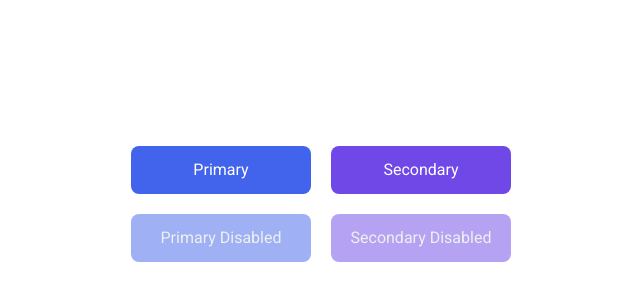
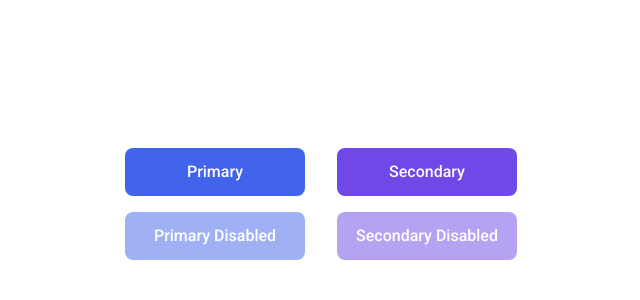
Before and after one commit to js-tasks-ru/htmlcss-20250522_ekaterina021, a website: page 03-lection1/01-button/index.html in a window 1280 px wide. Shown: the part 196-496 px from the top of the page, without its empty margins (319-959 px from the left). Drawn offline with Linux system fonts and the light colour scheme.

Commit message:
fix review comments

```diff
--- a/03-lection1/01-button/button.css
+++ b/03-lection1/01-button/button.css
@@ -1,47 +1,33 @@
-@import '../../assets/css/main.css';
-
-.container {
-    height: 100vh;
-}
-
-.group-container {
-    display: flex;
-    align-items: center;
-    justify-content: center;
-    gap: 20px;
-
-    .column {
-        flex-direction: column;
-    }
-}
-
 .button {
     height: 48px;
     min-width: 180px;
-    max-width: 300px;
     border-radius: 8px;
     border-width: 0;
     color: var(--white);
+    font-weight: 500;
+    font-size: 16px;
+    line-height: 100%;
+    letter-spacing: 0%;
 
-    &.button__primary {
+    &.button_primary {
         background-color: var(--primary);
 
-        &:hover:not(.button__disabled) {
+        &:hover {
             background-color: var(--primary-hovered);
         }
     }
 
-    &.button__secondary {
+    &.button_secondary {
         background-color: var(--secondary);
 
-        &:hover:not(.button__disabled) {
+        &:hover {
             background-color: var(--secondary-hovered);
         }
 
     }
 
-    &.button__disabled {
+    &:disabled {
         opacity: 50%;
-        color: var(--grey-2);
+        pointer-events: none;
     }
 }
--- a/03-lection1/01-button/index.html
+++ b/03-lection1/01-button/index.html
@@ -7,12 +7,12 @@
     <body>
         <div class="container group-container">
             <div class="group-container column">
-                <button class="button button__primary">Primary</button>
-                <button class="button button__primary button__disabled" disabled>Primary Disabled</button>
+                <button class="button button_primary">Primary</button>
+                <button class="button button_primary" disabled>Primary Disabled</button>
             </div>
             <div class="group-container column">
-                <button class="button button__secondary">Secondary</button>
-                <button class="button button__secondary button__disabled" disabled>Secondary Disabled</button>
+                <button class="button button_secondary">Secondary</button>
+                <button class="button button_secondary" disabled>Secondary Disabled</button>
             </div>
         </div>
     </body>
--- a/03-lection1/02-accordion/accordion.css
+++ b/03-lection1/02-accordion/accordion.css
@@ -1,42 +1,23 @@
-@import '../../assets/css/main.css';
-
-.container {
-    height: 100vh;
-}
-
-.group-container {
-    display: flex;
-    flex-direction: column;
-    align-items: center;
-    justify-content: center;
-    gap: 20px;
-
-    .column {
-        flex-direction: column;
-    }
-}
-
 .accordion {
-    width: 730px;
-    border-radius: 8px;
-    border: 1px solid var(--black);
+    font-weight: 400;
     font-size: 16px;
+    line-height: 24px;
     font-weight: 400;
+    letter-spacing: 0%;
+    gap: 8px !important;
 
 
     .accordion__details {
+        width: 730px;
         padding: 24px 32px;
+        border-radius: 8px;
+        border: 1px solid var(--black);
     }
 
     .accordion__hidden-text {
+        margin-top: 16px;
         margin-bottom: 8px;
         color: var(--grey-4);
         line-height: 24px;
     }
-
-    .accordion__summary {
-        list-style: none;
-        background: url(https://uploads.sitepoint.com/wp-content/uploads/2023/10/1697699669arrow.svg) no-repeat 640px 50%;
-        background-size: 16px;
-    }
 }
--- a/assets/css/main.css
+++ b/assets/css/main.css
@@ -1,5 +1,7 @@
 @import './normalize.css';
 @import '../fonts/fonts.css';
+@import '/03-lection1/01-button/button.css';
+@import '/03-lection1/02-accordion/accordion.css';
 
 :root {
     --white: #ffffff;
@@ -27,3 +29,19 @@
 * {
     font-family: 'Roboto', sans-serif;
 }
+
+.container {
+    height: 100vh;
+}
+
+.group-container {
+    display: flex;
+    align-items: center;
+    justify-content: center;
+    gap: 32px;
+
+    &.column {
+        flex-direction: column;
+        gap: 16px;
+    }
+}
```
Also changed, not shown: 03-lection1/02-accordion/index.html (+1 -5 lines).
